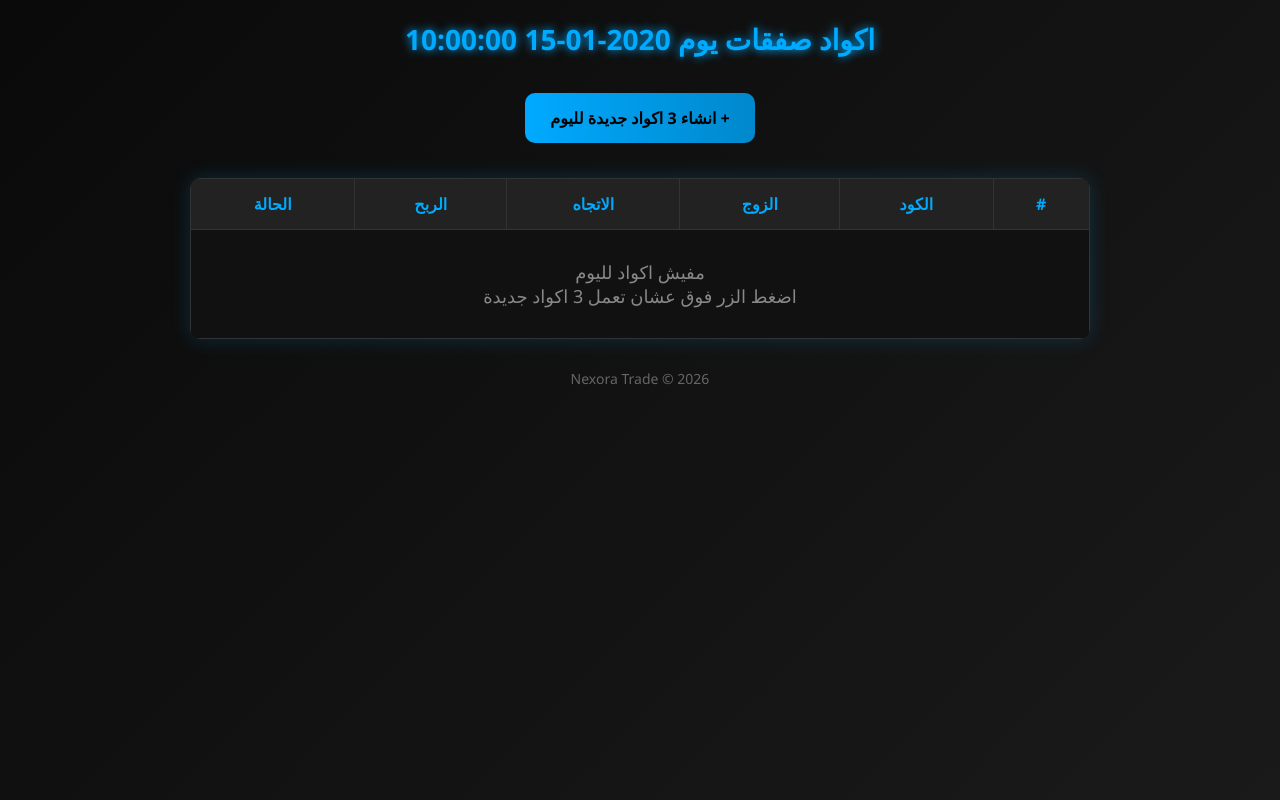
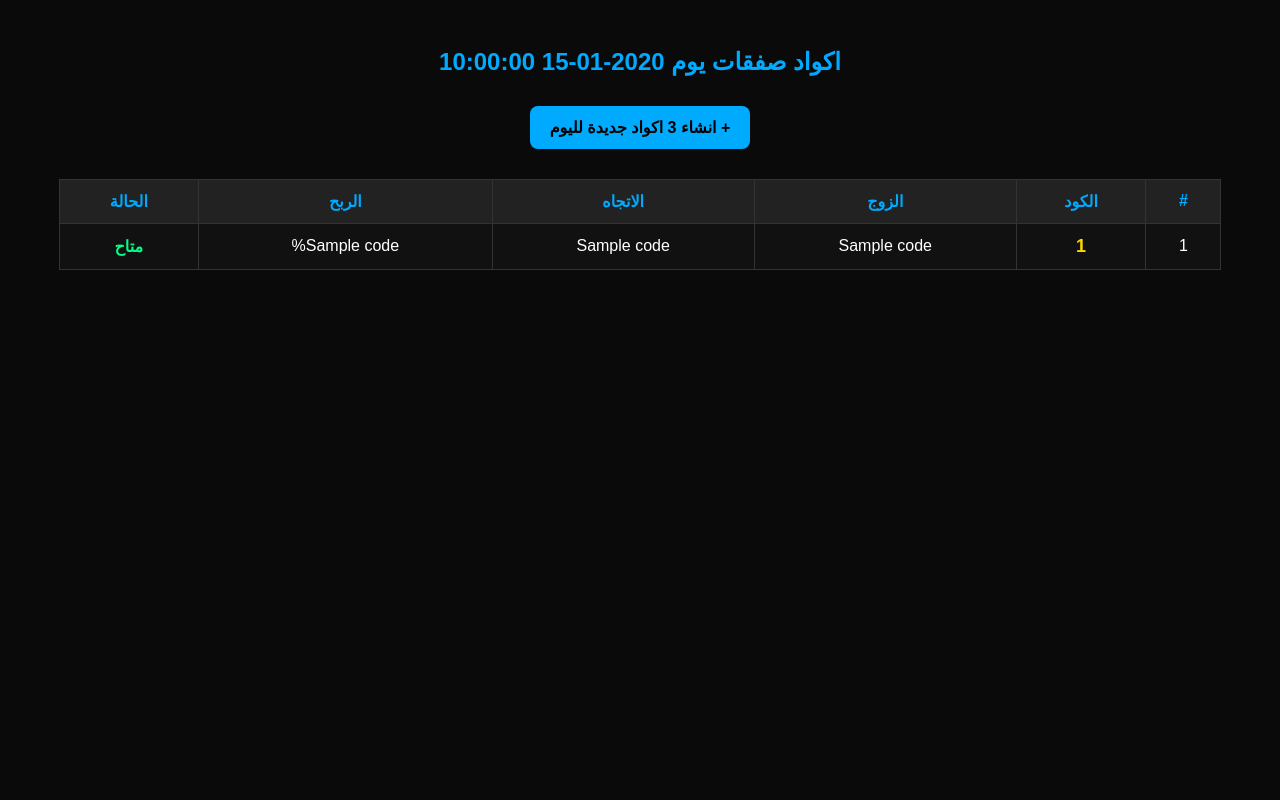
Before and after one commit to asmrrr493/trading-sim-pro, a Flask app: template templates/admn.html in a window 1280 px wide. Run offline with Flask 3, Linux system fonts and the light colour scheme; the template is opened without the code that fills it: most values are stand-ins (such as "Sample title", 1, 10 or a date in 2020).

Commit message:
Refactor HTML structure and styling in admn.html

```diff
--- a/templates/admn.html
+++ b/templates/admn.html
@@ -2,72 +2,22 @@
 <html dir="rtl" lang="ar">
 <head>
     <meta charset="UTF-8">
-    <meta name="viewport" content="width=device-width, initial-scale=1.0">
-    <title>لوحة اكواد اليوم - Nexora Trade</title>
+    <title>لوحة اكواد اليوم - Nexora</title>
     <style>
-        * { margin: 0; padding: 0; box-sizing: border-box; }
-        body {
-            font-family: 'Cairo', 'Segoe UI', Arial;
-            background: linear-gradient(135deg, #0a0a0a, #1a1a1a);
-            color: #fff;
-            text-align: center;
-            padding: 20px;
-            min-height: 100vh;
-        }
-       .container { max-width: 900px; margin: auto; }
-        h2 {
-            color: #00aaff;
-            margin-bottom: 20px;
-            font-size: 28px;
-            text-shadow: 0 0 10px #00aaff;
-        }
-       .btn {
-            display: inline-block;
-            background: linear-gradient(90deg, #00aaff, #0088cc);
-            color: #000;
-            padding: 14px 25px;
-            text-decoration: none;
-            border-radius: 10px;
-            margin: 15px;
-            font-weight: bold;
-            font-size: 16px;
-            transition: 0.3s;
-        }
-       .btn:hover { transform: scale(1.05); box-shadow: 0 0 15px #00aaff; }
-        table {
-            width: 100%;
-            margin: 20px auto;
-            border-collapse: collapse;
-            background: #111;
-            border-radius: 10px;
-            overflow: hidden;
-            box-shadow: 0 0 20px rgba(0,170,255,0.2);
-        }
-        th, td { border: 1px solid #333; padding: 14px; }
-        th { background: #222; color: #00aaff; font-size: 16px; }
-        td { font-size: 15px; }
+        body { font-family: Arial; background: #0a0a0a; color: #fff; text-align: center; padding: 20px; }
+        h2 { color: #00aaff; }
+       .btn { background: #00aaff; color: #000; padding: 12px 20px; text-decoration: none; border-radius: 8px; margin: 10px; font-weight: bold; display: inline-block; }
+        table { width: 95%; margin: 20px auto; border-collapse: collapse; background: #111; }
+        th, td { border: 1px solid #333; padding: 12px; }
+        th { background: #222; color: #00aaff; }
      .used { color: #ff4444; font-weight: bold; }
      .ok { color: #00ff88; font-weight: bold; }
-       .code {
-            font-size: 20px;
-            letter-spacing: 2px;
-            color: #ffd700;
-            font-weight: bold;
-        }
-       .empty {
-            padding: 30px;
-            color: #888;
-            font-size: 18px;
-        }
-       .footer { margin-top: 30px; color: #666; font-size: 14px; }
+      .code { font-size: 18px; color: #ffd700; font-weight: bold; }
     </style>
 </head>
 <body>
-    <div class="container">
     <h2>اكواد صفقات يوم {{ today }}</h2>
-
     <a href="/admin/create_codes" class="btn">+ انشاء 3 اكواد جديدة لليوم</a>
-
     <table>
         <tr>
             <th>#</th>
@@ -77,9 +27,9 @@
             <th>الربح</th>
             <th>الحالة</th>
         </tr>
-            {% for i, code in enumerate(codes, 1) %}
+        {% for code in codes %}
         <tr>
-                <td>{{ i }}</td>
+            <td>{{ loop.index }}</td> <!-- هنا التعديل -->
             <td class="code">{{ code[0] }}</td>
             <td>{{ code[1] }}</td>
             <td>{{ code[2] }}</td>
@@ -89,15 +39,8 @@
             </td>
         </tr>
         {% else %}
-            <tr>
-                <td colspan="6" class="empty">مفيش اكواد لليوم<br>اضغط الزر فوق عشان تعمل 3 اكواد جديدة</td>
-            </tr>
+        <tr><td colspan="6">مفيش اكواد لليوم. اضغط الزر فوق</td></tr>
         {% endfor %}
     </table>
-
-        <div class="footer">
-            Nexora Trade © 2026
-        </div>
-    </div>
 </body>
 </html>
```
Lines whose indentation alone changed are shown as unchanged.
